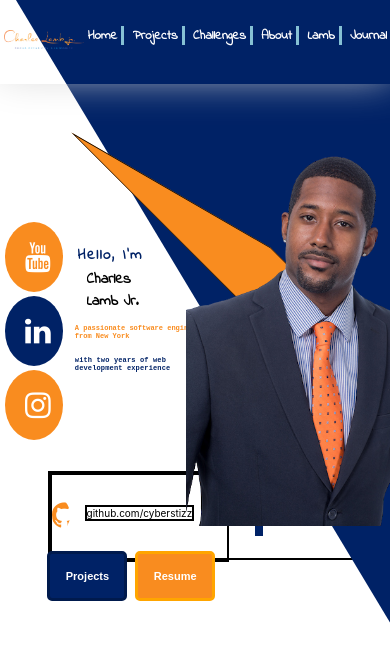
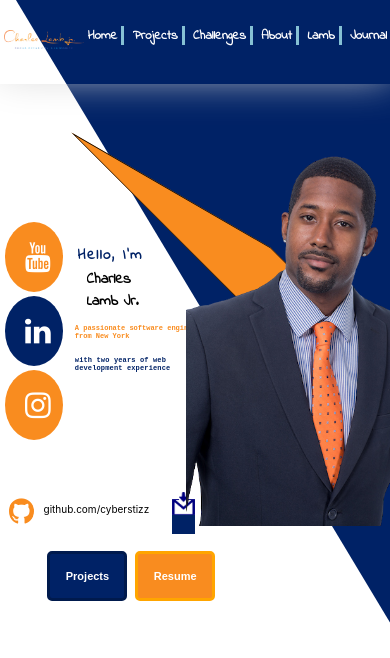
Before and after one commit to cyberstizz/charleslambjr, a React (Create React App) app: page / in a window 390 px wide. Shown: the top 658 px of the page. Built offline with nearby package versions, Linux system fonts and the light colour scheme; a web font is replaced by a local one.

Commit message:
resized everything for the media queries home page

```diff
--- a/src/App.css
+++ b/src/App.css
@@ -774,8 +774,7 @@ overflow: hidden;
   width: 90vw;
   position: absolute;
   margin-top: 18.2rem;
-  margin-left: 5vw;
-  border: solid black 2px;
+  margin-left: -5vw;
   display: inline-flex;
   overflow: visible;
 }
@@ -881,19 +880,18 @@ color: white;
 .fa-github{
   padding: 0;
   margin-right: 350px;
+  width: 25px;
   margin-top: 25px;
   color: rgb(249, 140, 31);
 }
 
 .githubContact{
-width: 45vw;
+width: 40vw;
 height: 10vh;
 overflow: visible;
 position: absolute;
 font-size: 10px;
 overflow: hidden;
-border: solid black 2px;
-
 }
 
 .githubInfo{
@@ -901,15 +899,14 @@ border: solid black 2px;
   margin-top: 32px;
   position: absolute;
   overflow: hidden;
-  border: solid black 2px;
   font-size: 10px;
 }
 
 .emailInfo{
   background: rgb(0, 34, 102);
-  margin-left: 30px;
+  margin-left: -12px;
   margin-top: 21px;
-  width: 2vw;
+  width: 6vw;
   height: 5vh;
   position: fixed;
   overflow: hidden;
@@ -925,6 +922,7 @@ border: solid black 2px;
 .actualEmail{
   position: absolute;
   user-select: auto;
+  font-size: 10px;
   margin-left: 5vw;
   margin-top: 31.5px;
   overflow: visible;
```
